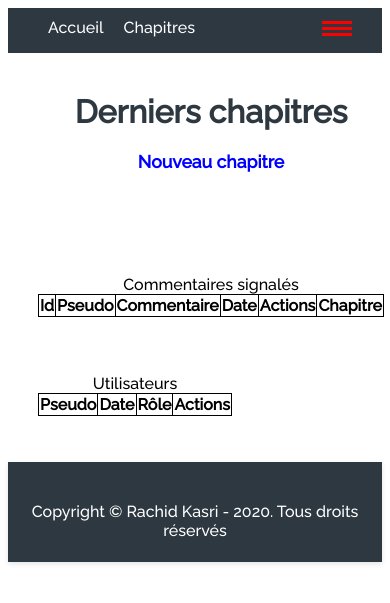
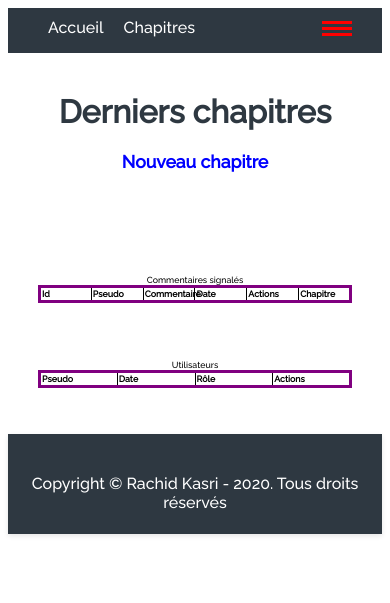
Before and after one commit to KasriRach/P4.kasrirach, a PHP site: template view/administration.php in a window 390 px wide; the page is wider, and only the part inside the window is pictured. Shown: the top 603 px of that part. Run offline with PHP 8.4, Linux system fonts and the light colour scheme; the template is opened without the code that fills it, so the values that code supplies are empty; some libraries are stand-ins or nearby versions.

Commit message:
Modification css

```diff
--- a/public/css/styles.css
+++ b/public/css/styles.css
@@ -168,21 +168,13 @@ h2 {
 
   margin: auto;
 }
-.chapters{
+.chapters {
   text-align: justify;
   margin-top: 30px;
 }
 /* ---------------------- Responsive Design ------------------------- */
 @media screen and (max-width: 426px) {
-  .content {
-    display: flex;
-    flex: none;
-    justify-content: space-around;
-    flex-wrap: wrap;
-  }
-
 }
-
 
 /* --------------------------- BIOGRAPHY --------------------------- */
 
@@ -508,21 +500,20 @@ span {
   margin: auto;
 }
 @media screen and (max-width: 426px) {
-  .add_article{
+  .add_article {
     width: 250px;
     padding: 0px;
   }
-  input{
+  input {
     width: 180px;
   }
-  .submit{
+  .submit {
     width: 200px;
   }
-  .login, .register {
+  .login,
+  .register {
     margin: 50px;
   }
-
-
 }
 @media screen and (min-width: 1024px) {
 }
@@ -537,6 +528,22 @@ table {
 td, th /* Mettre une bordure sur les td ET les th */ {
   border: 1px solid black;
 }
+/* ---------------------- Responsive Design ------------------------- */
+@media screen and (max-width: 426px) {
+  table {
+    table-layout: fixed;
+    width: 100%;
+    border-collapse: collapse;
+    border: 3px solid purple;
+    font-size: 0.55em;
+  }
+  td {
+    width: auto;
+    padding: 0px;
+    margin: 0px;
+  }
+}
+
 /* ------------------------ FOOTER ------------------------------- */
 footer {
   box-shadow: 0px 2px 5px 0px rgba(0, 0, 0, 0.1);
--- a/view/administration.php
+++ b/view/administration.php
@@ -61,7 +61,7 @@
                     <a href="../public/index.php?route=deleteComment&commentId=<?= $comment->getId(); ?>">Supprimer
                         le commentaire</a>
                 </td>
-                <td><?= htmlspecialchars($article->getId()); ?></td>
+                <td><?= htmlspecialchars($article->getTitle()); ?></td>
             </tr>
         <?php
         }
```
